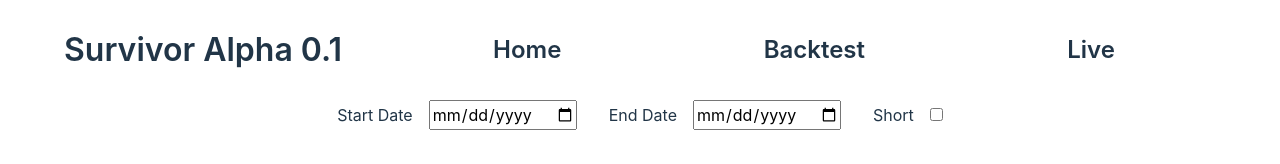
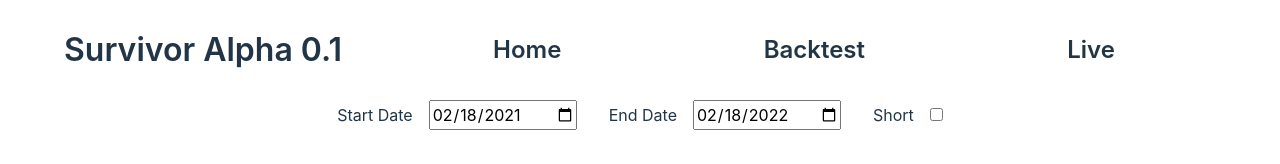
Before and after one commit to ferpar/survivorUI, a React (Vite) app: page / in a window 1280 px wide. Shown: the top 164 px of the page. Built offline with nearby package versions, Linux system fonts and the light colour scheme; no server answers.

Commit message:
update reducer state from within the form controls

```diff
--- a/src/components/BackOptions/BackOptions.tsx
+++ b/src/components/BackOptions/BackOptions.tsx
@@ -1,19 +1,65 @@
+import React from "react";
 import styled from "styled-components";
+import { BacktestContext } from "../../core/Providers/BacktestProvider";
 
 const BackOptions = () => {
+  const {
+    formState: { startDate: startTimestamp, endDate: endTimestamp, short },
+    setStartDate,
+    setEndDate,
+    setShort,
+  } = React.useContext(BacktestContext);
+
+  const startDate = new Date(startTimestamp).toISOString().split("T")[0];
+  const endDate = new Date(endTimestamp).toISOString().split("T")[0];
+
+  const dateChangeHandler = (e: React.ChangeEvent<HTMLInputElement>) => {
+    const { name, value } = e.target;
+    if (name === "backtest-start") {
+      setStartDate(new Date(value).getTime());
+    } else if (name === "backtest-end") {
+      setEndDate(new Date(value).getTime());
+    }
+  };
+
+  const shortChangeHandler = (e: React.ChangeEvent<HTMLInputElement>) => {
+    const { name, checked } = e.target;
+    if (name === "short") {
+      setShort(checked);
+    }
+  };
+
   return (
     <Form>
       <label htmlFor="start-date">
         <span>Start Date</span>
-        <input type="date" id="start-date" name="backtest-start" />
+        <input
+          type="date"
+          id="start-date"
+          name="backtest-start"
+          value={startDate}
+          onChange={dateChangeHandler}
+        />
       </label>
       <label htmlFor="end-date">
         <span>End Date</span>
-        <input type="date" id="end-date" name="backtest-end" />
+        <input
+          type="date"
+          id="end-date"
+          name="backtest-end"
+          value={endDate}
+          onChange={dateChangeHandler}
+        />
       </label>
       <label htmlFor="short-check">
         <span>Short</span>
-        <input type="checkbox" id="short-check" name="short" />
+        <input
+          type="checkbox"
+          id="short-check"
+          name="short"
+          checked={short}
+          onChange={shortChangeHandler}
+        />
       </label>
     </Form>
   );
--- a/src/core/Providers/BacktestProvider/BacktestProvider.jsx
+++ b/src/core/Providers/BacktestProvider/BacktestProvider.jsx
@@ -39,6 +39,7 @@ const BacktestProvider = ({ children }) => {
   const marketData = useMapMarketData(formState);
   const heatMapData = useHeatmapData(formState);
 
+  console.log(formState);
   return (
     <BacktestContext.Provider
       value={{
```
